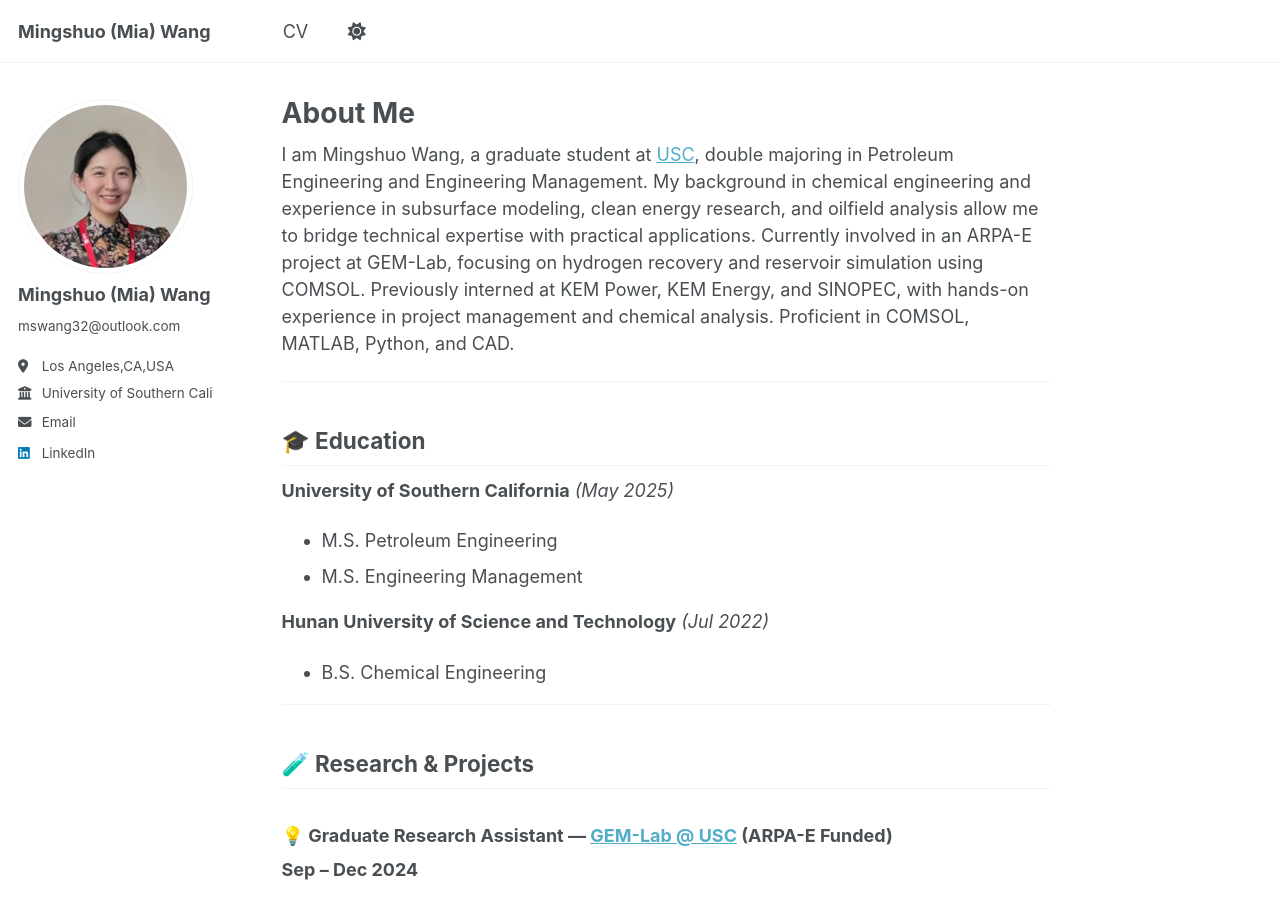
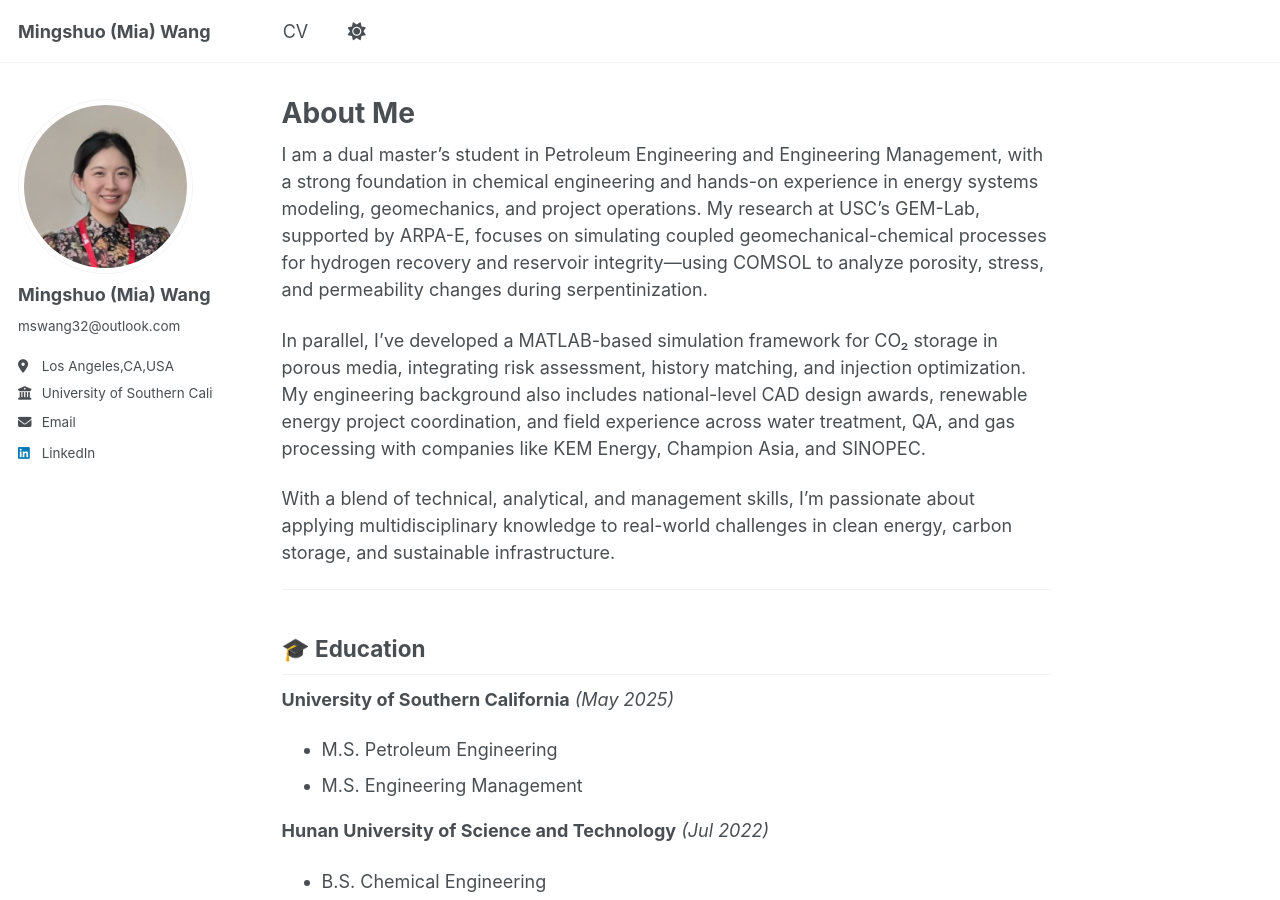
Before and after one commit to Miawang32/Miawang32.github.io, a Jekyll site: the page built from _pages/about.md, in a window 1280 px wide and 900 px high. Built offline with Jekyll 4.4.1, drawn with Linux system fonts in a browser that asks for light colours; a script that is not in the unit is left out.

Commit message:
Update about.md

```diff
--- a/_pages/about.md
+++ b/_pages/about.md
@@ -7,7 +7,11 @@ redirect_from:
   - /about.html
 ---
 
-I am Mingshuo Wang, a graduate student at [USC](https://www.usc.edu/), double majoring in Petroleum Engineering and Engineering Management. My background in chemical engineering and experience in subsurface modeling, clean energy research, and oilfield analysis allow me to bridge technical expertise with practical applications. Currently involved in an ARPA-E project at GEM-Lab, focusing on hydrogen recovery and reservoir simulation using COMSOL. Previously interned at KEM Power, KEM Energy, and SINOPEC, with hands-on experience in project management and chemical analysis. Proficient in COMSOL, MATLAB, Python, and CAD.
+I am a dual master's student in Petroleum Engineering and Engineering Management, with a strong foundation in chemical engineering and hands-on experience in energy systems modeling, geomechanics, and project operations. My research at USC’s GEM-Lab, supported by ARPA-E, focuses on simulating coupled geomechanical-chemical processes for hydrogen recovery and reservoir integrity—using COMSOL to analyze porosity, stress, and permeability changes during serpentinization.
+
+In parallel, I’ve developed a MATLAB-based simulation framework for CO₂ storage in porous media, integrating risk assessment, history matching, and injection optimization. My engineering background also includes national-level CAD design awards, renewable energy project coordination, and field experience across water treatment, QA, and gas processing with companies like KEM Energy, Champion Asia, and SINOPEC.
+
+With a blend of technical, analytical, and management skills, I’m passionate about applying multidisciplinary knowledge to real-world challenges in clean energy, carbon storage, and sustainable infrastructure.
 
 ---
 
```
